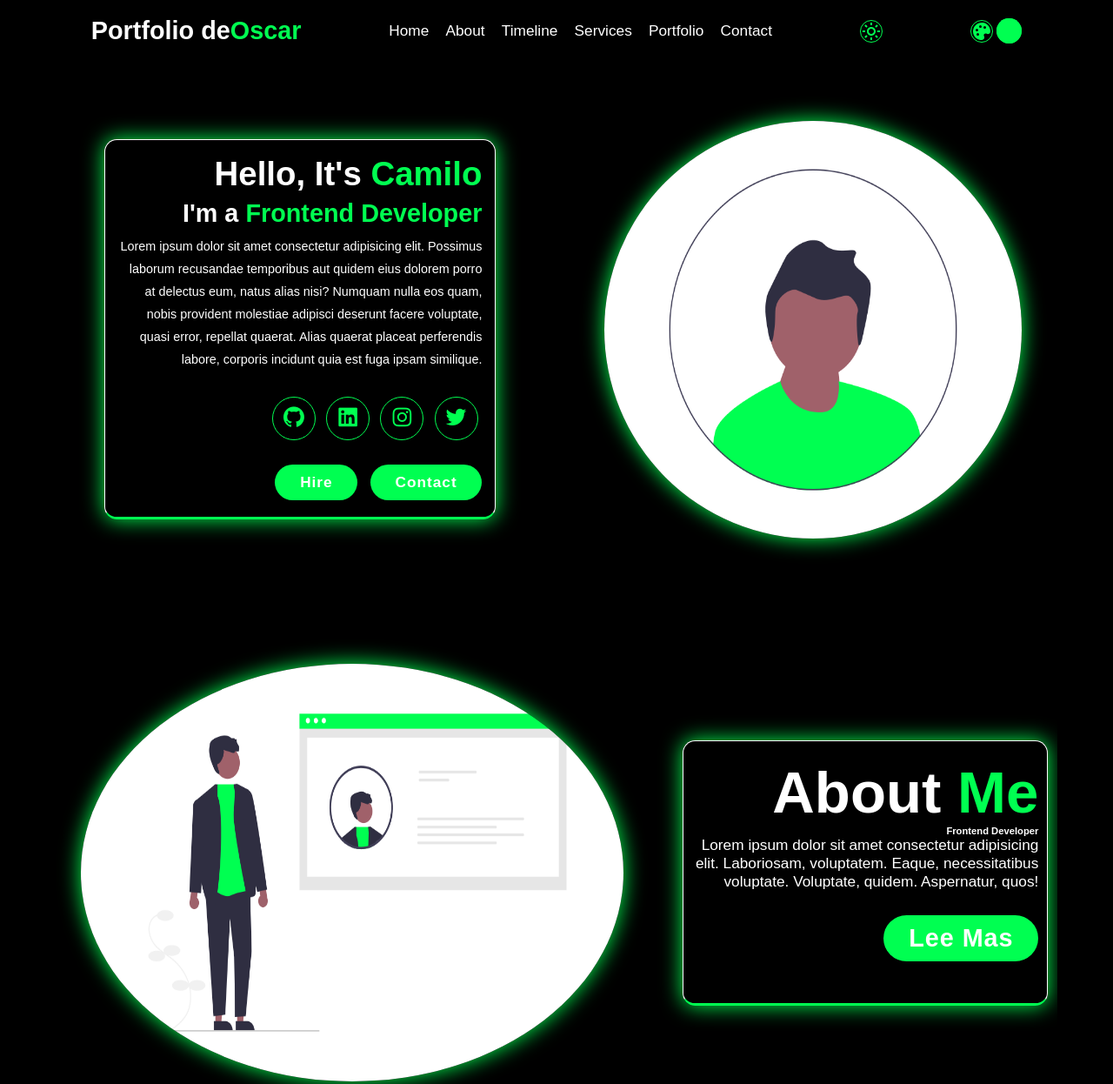
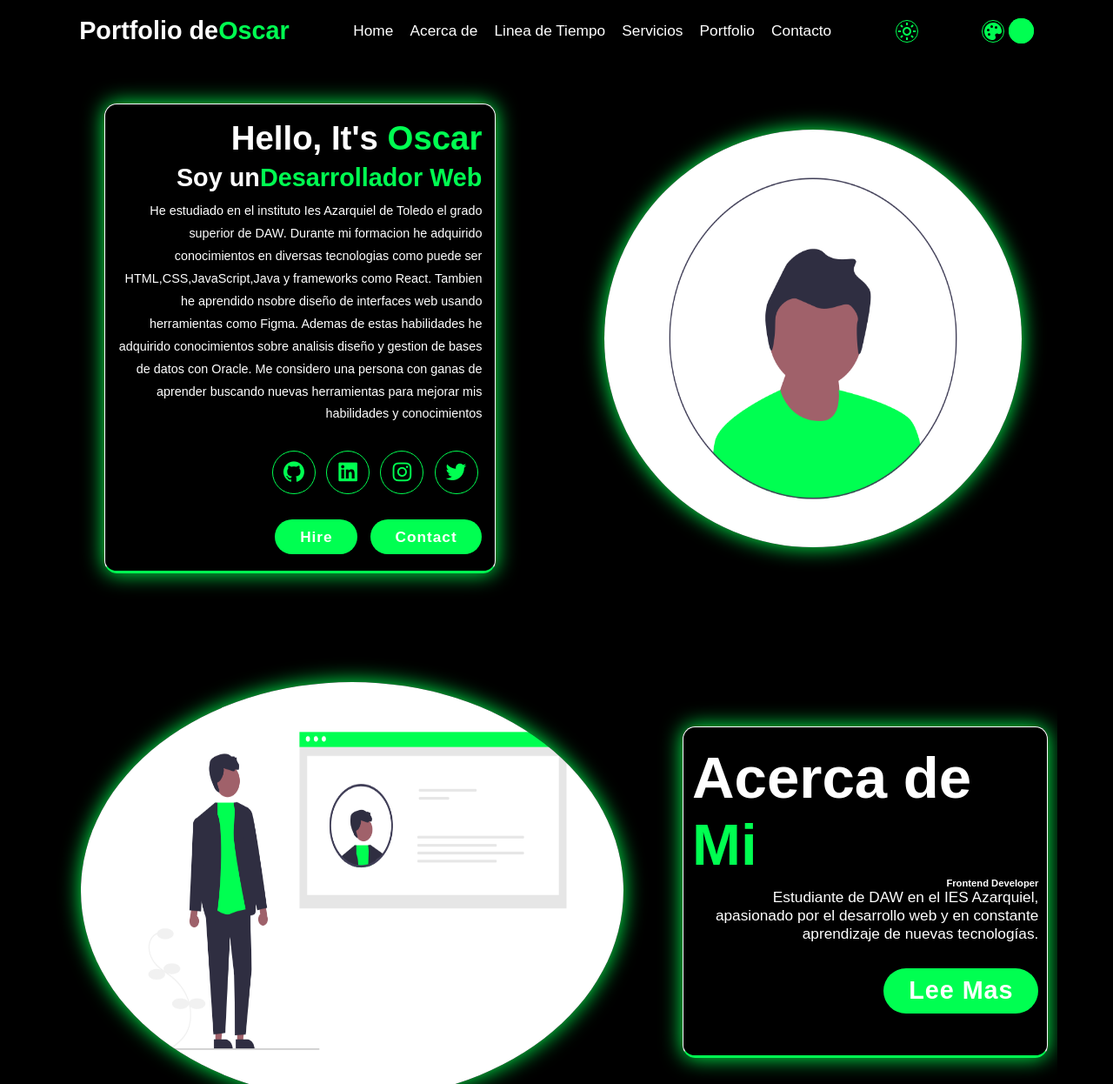
Before and after one commit to oscardavidtorres/ProyectoProtfolio, a plain HTML site: page index.html in a window 1280 px wide. Shown: the top 1246 px of the page at 87% size. Drawn offline with nearby package versions, Linux system fonts and the light colour scheme.

Commit message:
segundo commit

```diff
--- a/index.html
+++ b/index.html
@@ -4,7 +4,7 @@
 <head>
     <meta charset="UTF-8">
     <meta name="viewport" content="width=device-width, initial-scale=1.0">
-    <title>Document</title>
+    <title>Portoflio Oscar David Torres Perez</title>
     <link rel="stylesheet" href="style.css">
     <link rel="stylesheet" href="https://cdn.jsdelivr.net/npm/boxicons@latest/css/boxicons.min.css">
 
@@ -20,7 +20,7 @@
         <section class="header__main container">
             <nav class="nav">
 
-                <a href="./" class="nav__logo-link"">Portfolio de<span>Oscar</span></a>
+                <a href="./" class="nav__logo-link">Portfolio de<span>Oscar</span></a>
 
                 <label class=" nav__label">
                     <input type="checkbox" class="nav__checkbox">
@@ -34,22 +34,22 @@
                     </li>
 
                     <li class="nav__item">
-                        <a href="#about" class="nav__link">About</a>
+                        <a href="#about" class="nav__link">Acerca de</a>
                     </li>
 
                     <li class="nav__item">
-                        <a href="#timeLine" class="nav__link">Timeline</a>
+                        <a href="#timeLine" class="nav__link">Linea de Tiempo</a>
                     </li>
 
                     <li class="nav__link">
-                        <a href="#services" >Services</a>
+                        <a href="#services" >Servicios</a>
                     </li>
                     <li class="nav__link">
-                        <a href="#portfolio"" ">Portfolio</a>
+                        <a href="#portfolio">Portfolio</a>
                     </li>
 
                     <li class="nav__item ">
-                        <a href="#contact" class="nav__link nav__link--cta">Contact</a>
+                        <a href="#contact" class="nav__link nav__link--cta">Contacto</a>
                     </li>
 
                 </ul>
@@ -94,19 +94,18 @@
         <section class="home container" id="home">
 
             <article class="home-content">
-                <h1>Hello, It's <span>Camilo</span></h1>
-                <h3>I'm a <span>Frontend Developer</span></h3>
+                <h1>Hello, It's <span>Oscar</span></h1>
+                <h3>Soy un<span>Desarrollador Web</span></h3>
 
-                <p>Lorem ipsum dolor sit amet consectetur adipisicing elit. Possimus laborum recusandae temporibus aut
-                    quidem eius dolorem porro at delectus eum, natus alias nisi? Numquam nulla eos quam, nobis provident
-                    molestiae adipisci deserunt facere voluptate, quasi error, repellat quaerat. Alias quaerat placeat
-                    perferendis labore, corporis incidunt quia est fuga ipsam similique.</p>
+                <p>He estudiado en el instituto Ies Azarquiel de Toledo el grado superior de DAW. Durante mi formacion he adquirido conocimientos en diversas tecnologias como puede ser HTML,CSS,JavaScript,Java y frameworks como React. Tambien he aprendido nsobre diseño de interfaces web usando herramientas como Figma.
+                Ademas de estas habilidades he adquirido conocimientos sobre analisis diseño y gestion de bases de datos con Oracle. Me considero una persona con ganas de aprender buscando nuevas herramientas para mejorar mis habilidades y conocimientos
+                </p>
 
 
 
                 <section class="social-icons" >
 
-                    <a href="#">
+                    <a href="https://github.com/oscardavidtorres">
                         <i class='bx bxl-github'></i>
                     </a>
 
@@ -153,10 +152,9 @@
 
 
             <article class="about-content">
-                <h2 class="heading">About <span>Me</span></h2>
+                <h2 class="heading">Acerca de <span>Mi</span></h2>
                 <h3>Frontend Developer</h3>
-                <p>Lorem ipsum dolor sit amet consectetur adipisicing elit. Laboriosam, voluptatem. Eaque, necessitatibus
-                    voluptate. Voluptate, quidem. Aspernatur, quos!</p>
+                <p>Estudiante de DAW en el IES Azarquiel, apasionado por el desarrollo web y en constante aprendizaje de nuevas tecnologías.</p>
 
                 <a href="#" class="btn">Lee Mas</a>
             </article>
@@ -281,6 +279,7 @@
 
         </section>
 
+
         <footer class="footer">
             <div class="social-icons">
                 <a href="#">
@@ -312,7 +311,7 @@
                     <a href="#about">Acerca de</a>
                 </li>
                 <li>
-                    <a href="#contact">Contact</a>
+                    <a href="#contact">Contacto</a>
                 </li>
             </ul>
 
--- a/style.css
+++ b/style.css
@@ -529,12 +529,18 @@ ul.nav__list {
 .contact{
     background-color: var(--second-bg-color);
 }
+.contact h2{
+    margin-bottom: 3rem;
+    text-align: center;
+    font-size: 40px;
+    color: var(--text-color-white);
+}
 .contact form{
     display: flex;
     align-items: center;
     justify-content: center;
     gap: 3rem;
-    margin: 5rem 0;
+    margin: 2rem 0;
     text-align: center;
 
 }
@@ -546,7 +552,7 @@ ul.nav__list {
     color: var(--text-color-white);
     background-color: var(--bg-color-black);
     border-radius: 2rem;
-    border: 2px solid var(--main-colo);
+    border: 2px solid var(--main-color);
     margin: 1.5rem 0;
     resize: none;
 }
@@ -555,7 +561,7 @@ ul.nav__list {
     background-color: var(--bg-color);
     padding: 50px 0;
 }
-.footer .social-icon{
+.footer .social-icons{
     text-align: center;
 }
 .footer ul{
@@ -579,16 +585,3 @@ ul.nav__list {
     margin-top: 40px;
     font-size: 16px;
 }
-/* Section studies and experience ends here */
-
-
-
-
-/* Section services starts here */
-
-
-
-
-
-
-/* Section services ends here */
```
